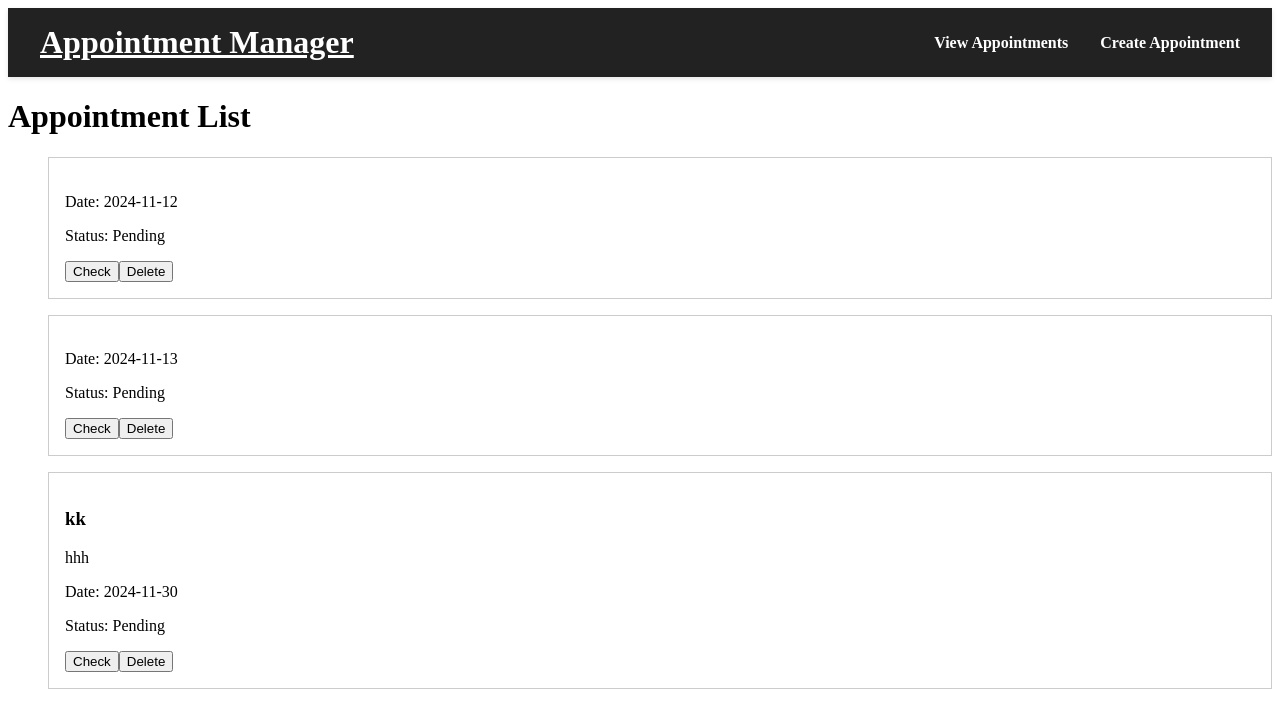
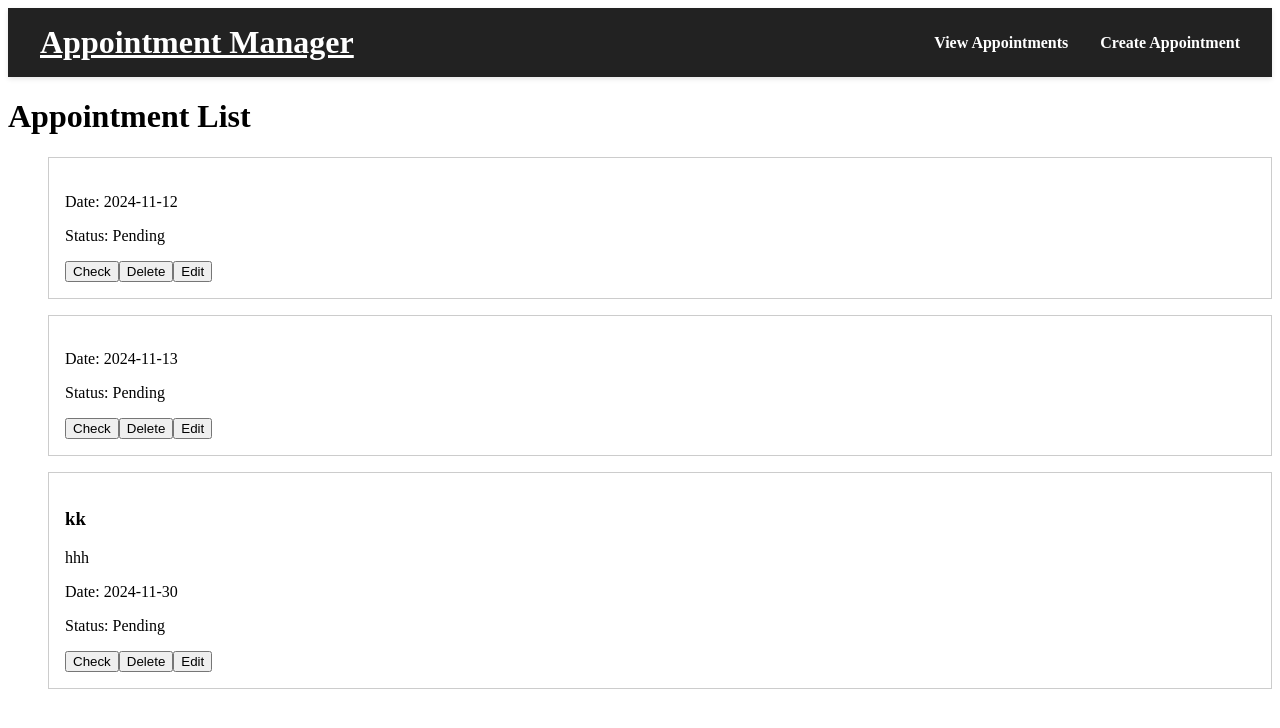
Before and after one commit to ifme18/project, a React (Vite) app in the folder project/: page / in a window 1280 px wide. Shown: the top 728 px of the page. Built offline with nearby package versions, Linux system fonts and the light colour scheme; data requests are answered from the project's data file.

Commit message:
Update AppointmentItem.jsx

```diff
--- a/project/src/AppointmentItem.jsx
+++ b/project/src/AppointmentItem.jsx
@@ -1,6 +1,6 @@
 import React from "react";
 
-const AppointmentItem = ({ appointment, onDelete, onCheck }) => {
+const AppointmentItem = ({ appointment, onDelete, onCheck, onEdit }) => {
   return (
     <div style={{ marginBottom: "1rem", padding: "1rem", border: "1px solid #ccc" }}>
       <h3>{appointment.title}</h3>
@@ -11,6 +11,7 @@ const AppointmentItem = ({ appointment, onDelete, onCheck }) => {
         {appointment.done ? "Uncheck" : "Check"}
       </button>
       <button onClick={() => onDelete(appointment.id)}>Delete</button>
+      <button onClick={() => onEdit(appointment)}>Edit</button>
     </div>
   );
 };
```
